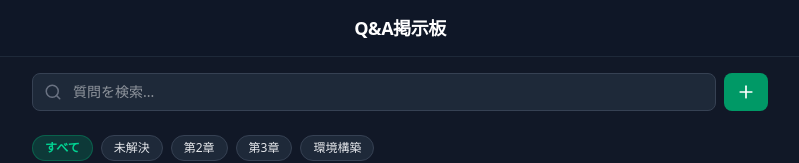
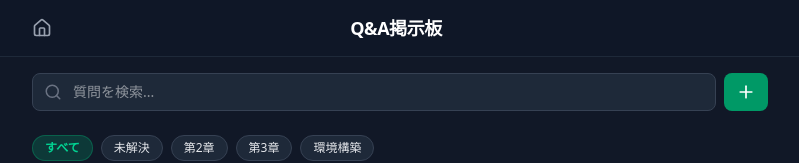
Before and after one commit to s24k2047ee-sys/rinko-app, a Next.js app: page /board in a window 1280 px wide. Shown: the top 163 px of the page, without its empty margins (240-1039 px from the left). Built offline with nearby package versions, Linux system fonts and the light colour scheme; no server answers; the database is empty.

Commit message:
Add Home button to Header

```diff
--- a/src/components/Header.tsx
+++ b/src/components/Header.tsx
@@ -1,6 +1,8 @@
 "use client";
 
+import Link from "next/link";
 import { usePathname } from "next/navigation";
+import { Home } from "lucide-react";
 
 const pageTitles: Record<string, string> = {
   "/": "Rinko ダッシュボード",
@@ -18,8 +20,16 @@ export default function Header() {
 
   return (
     <header className="sticky top-0 z-50 w-full bg-gray-900/80 backdrop-blur-md border-b border-gray-800">
-      <div className="flex items-center justify-center h-14 max-w-md mx-auto sm:max-w-3xl px-4">
+      <div className="flex items-center justify-between h-14 max-w-md mx-auto sm:max-w-3xl px-4">
+        {pathname !== "/" ? (
+          <Link href="/" className="p-2 -ml-2 text-gray-400 hover:text-white transition-colors" title="ホームに戻る">
+            <Home size={20} />
+          </Link>
+        ) : (
+          <div className="w-9" />
+        )}
         <h1 className="text-lg font-bold tracking-tight text-white">{title}</h1>
+        <div className="w-9" />
       </div>
     </header>
   );
```
